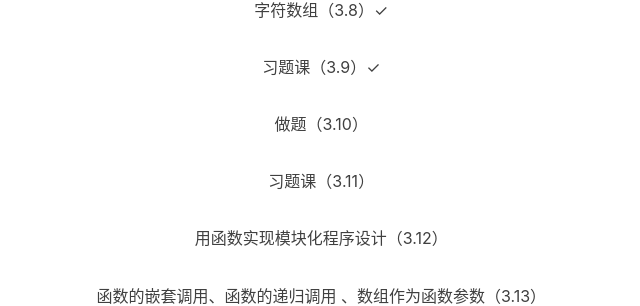
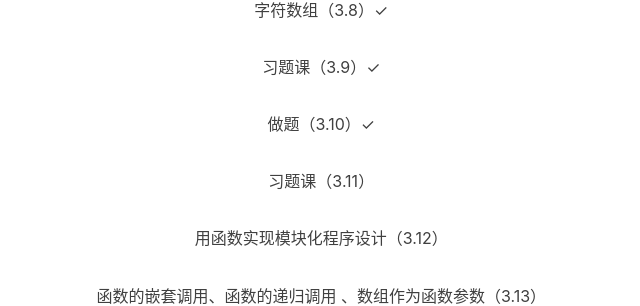
Before and after one commit to YS-yorigamishion/YS-yorigamishion.github.io, a Jekyll site: the page built from _posts/2022-2-21-C语言学习时间表.md, in a window 1280 px wide. Shown: the part 1205-1511 px from the top of the page, without its empty margins (297-937 px from the left). Built offline with Jekyll 4.4.1, drawn with Linux system fonts in a browser that asks for light colours; nearby versions of some CDN libraries; comment, search, counter and statistics services are not loaded.

Commit message:
Update 2022-2-21-C语言学习时间表.md

```diff
--- a/_posts/2022-2-21-C语言学习时间表.md
+++ b/_posts/2022-2-21-C语言学习时间表.md
@@ -36,7 +36,7 @@ tags:
 
 <p align="center">习题课（3.9）✓</p>
 
-<p align="center">做题（3.10）</p>
+<p align="center">做题（3.10）✓</p>
 
 <p align="center">习题课（3.11）</p>
 
```
